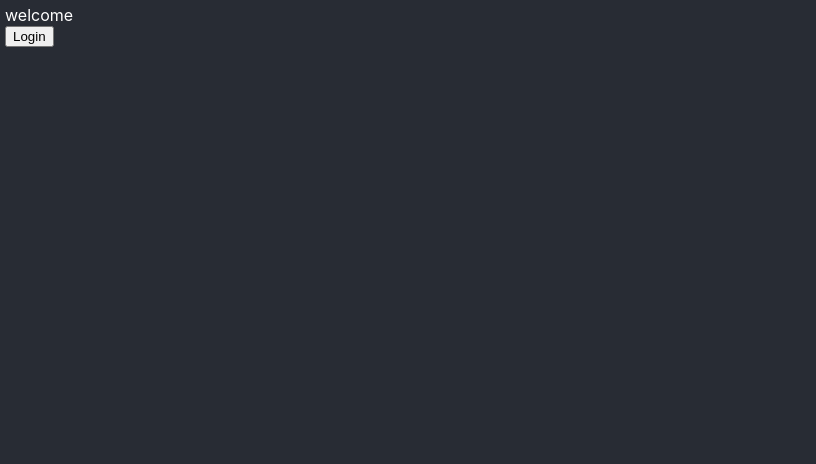
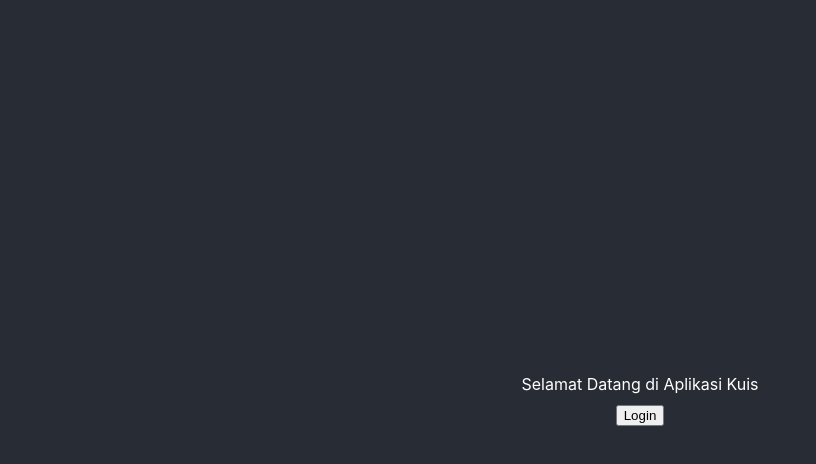
Before and after one commit to mfakhrusy/quiz-app-awesome, a React (Create React App) app: page /welcome in a window 1280 px wide. Shown: the top 464 px of the page, without its empty margins (0-816 px from the left). Built offline with nearby package versions, Linux system fonts and the light colour scheme.

Commit message:
update styling welcome screen

```diff
--- a/src/screens/WelcomeScreen/index.tsx
+++ b/src/screens/WelcomeScreen/index.tsx
@@ -4,6 +4,19 @@ import { useSelector, useDispatch } from 'react-redux';
 import { RootState } from '../../store/reducers';
 import { useHistory } from 'react-router-dom';
 import { loginAction } from '../../store/actions/auth';
+import styled from 'styled-components';
+
+const Container = styled.div`
+  height: 100vh;
+  display: flex;
+  flex-direction: column;
+  align-items: center;
+  justify-content: center;
+`;
+
+const WelcomeContainer = styled.div`
+  margin-bottom: 10px;
+`;
 
 const WelcomeScreen = () => {
   const isLoggedIn = useSelector((state: RootState) => state.isLoggedIn);
@@ -20,16 +33,14 @@ const WelcomeScreen = () => {
 
   return (
     <Layout variant={VariantType.Hidden}>
-      <div>
+      <Container>
+        <WelcomeContainer>Selamat Datang di Aplikasi Kuis</WelcomeContainer>
         <div>
-          <div>welcome</div>
-          <div>
-            <button onClick={() => login()}>
-              Login
-            </button>
-          </div>
+          <button onClick={() => login()}>
+            Login
+          </button>
         </div>
-      </div>
+      </Container>
     </Layout>
   )
 }
```
